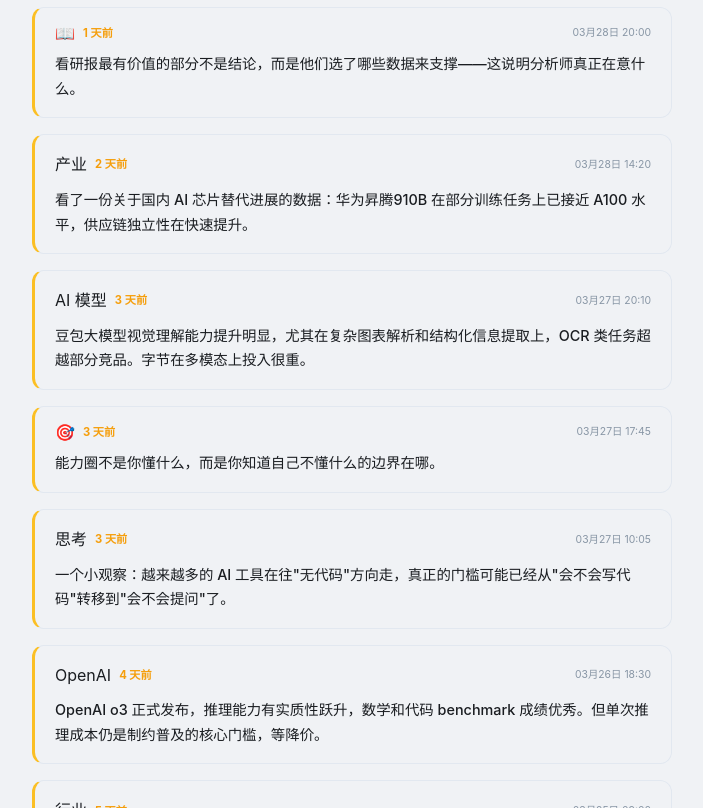
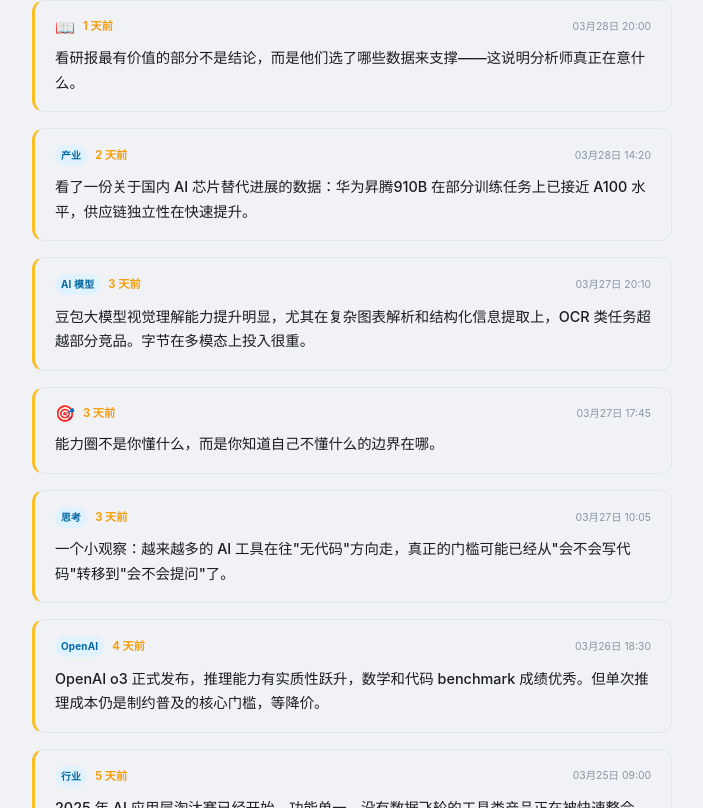
Before and after one commit to web1286/inimf-blog, a Next.js app: page /thoughts in a window 1280 px wide. Shown: the part 712-1520 px from the top of the page, without its empty margins (288-991 px from the left). Built offline with nearby package versions, Linux system fonts and the light colour scheme.

Commit message:
feat: calendar widget, updates to right rail, thoughts+updates merge

```diff
--- a/styles/globals.css
+++ b/styles/globals.css
@@ -2289,6 +2289,19 @@ a {
   flex-shrink: 0;
 }
 
+/* 动态话题标签（合流模式）*/
+.thought-tag-badge {
+  display: inline-block;
+  flex-shrink: 0;
+  font-size: 0.62rem;
+  font-weight: 700;
+  padding: 2px 6px;
+  border-radius: 20px;
+  background: #e0f2fe;
+  color: #0369a1;
+  letter-spacing: 0.02em;
+}
+
 .thought-time {
   font-size: 0.7rem;
   font-weight: 700;
@@ -2326,3 +2339,166 @@ a {
 .thoughts-empty p {
   font-size: 0.88rem;
 }
+
+/* ==================== 日历模块（右侧 CalendarWidget）==================== */
+
+.cal-loading {
+  padding: 1rem;
+  text-align: center;
+  color: var(--color-text-muted);
+  font-size: 0.8rem;
+}
+
+.cal-widget {
+  padding: 0.75rem 0.9rem 0.8rem;
+}
+
+/* 实时时钟 */
+.cal-clock {
+  display: flex;
+  align-items: baseline;
+  gap: 8px;
+  margin-bottom: 0.65rem;
+  border-bottom: 1px solid var(--color-border-light);
+  padding-bottom: 0.55rem;
+}
+
+.cal-clock-time {
+  font-size: 1.35rem;
+  font-weight: 700;
+  font-variant-numeric: tabular-nums;
+  letter-spacing: 0.02em;
+  color: var(--color-text);
+  line-height: 1;
+}
+
+.cal-clock-week {
+  font-size: 0.72rem;
+  color: var(--color-text-muted);
+  font-weight: 500;
+}
+
+/* 月历头部 */
+.cal-header {
+  display: flex;
+  align-items: center;
+  justify-content: space-between;
+  margin-bottom: 0.5rem;
+}
+
+.cal-month-label {
+  font-size: 0.78rem;
+  font-weight: 700;
+  color: var(--color-text);
+}
+
+.cal-nav-btn {
+  background: none;
+  border: none;
+  cursor: pointer;
+  font-size: 1rem;
+  color: var(--color-text-muted);
+  padding: 0 4px;
+  line-height: 1;
+  transition: color 0.15s;
+}
+
+.cal-nav-btn:hover {
+  color: var(--color-accent);
+}
+
+/* 日历网格 */
+.cal-grid {
+  display: grid;
+  grid-template-columns: repeat(7, 1fr);
+  gap: 1px;
+  text-align: center;
+}
+
+.cal-weekday {
+  font-size: 0.6rem;
+  font-weight: 700;
+  color: var(--color-text-muted);
+  padding: 3px 0;
+  text-transform: uppercase;
+}
+
+.cal-day {
+  font-size: 0.7rem;
+  color: var(--color-text-secondary);
+  padding: 4px 2px;
+  border-radius: 5px;
+  line-height: 1.3;
+  transition: background 0.1s;
+}
+
+.cal-day-empty {
+  color: transparent;
+  pointer-events: none;
+}
+
+.cal-day-weekend {
+  color: #e05c5c;
+}
+
+.cal-day-today {
+  background: var(--color-accent, #2563eb);
+  color: #fff !important;
+  font-weight: 700;
+  border-radius: 5px;
+}
+
+/* ==================== 右侧动态紧凑列表 ==================== */
+
+.rail-updates-list {
+  list-style: none;
+  padding: 0;
+  margin: 0;
+  display: flex;
+  flex-direction: column;
+}
+
+.rail-update-item {
+  padding: 0.5rem 0;
+  border-bottom: 1px solid var(--color-border-light);
+  display: flex;
+  flex-direction: column;
+  gap: 0.25rem;
+}
+
+.rail-update-item:last-child {
+  border-bottom: none;
+  padding-bottom: 0;
+}
+
+.rail-update-meta {
+  display: flex;
+  align-items: center;
+  gap: 6px;
+}
+
+.rail-update-tag {
+  display: inline-block;
+  font-size: 0.58rem;
+  font-weight: 700;
+  padding: 1px 5px;
+  border-radius: 20px;
+  background: #eff6ff;
+  color: #2563eb;
+  letter-spacing: 0.02em;
+  white-space: nowrap;
+}
+
+.rail-update-time {
+  font-size: 0.62rem;
+  color: var(--color-text-muted);
+  font-variant-numeric: tabular-nums;
+  margin-left: auto;
+}
+
+.rail-update-text {
+  font-size: 0.75rem;
+  color: var(--color-text-secondary);
+  line-height: 1.55;
+  margin: 0;
+}
```
